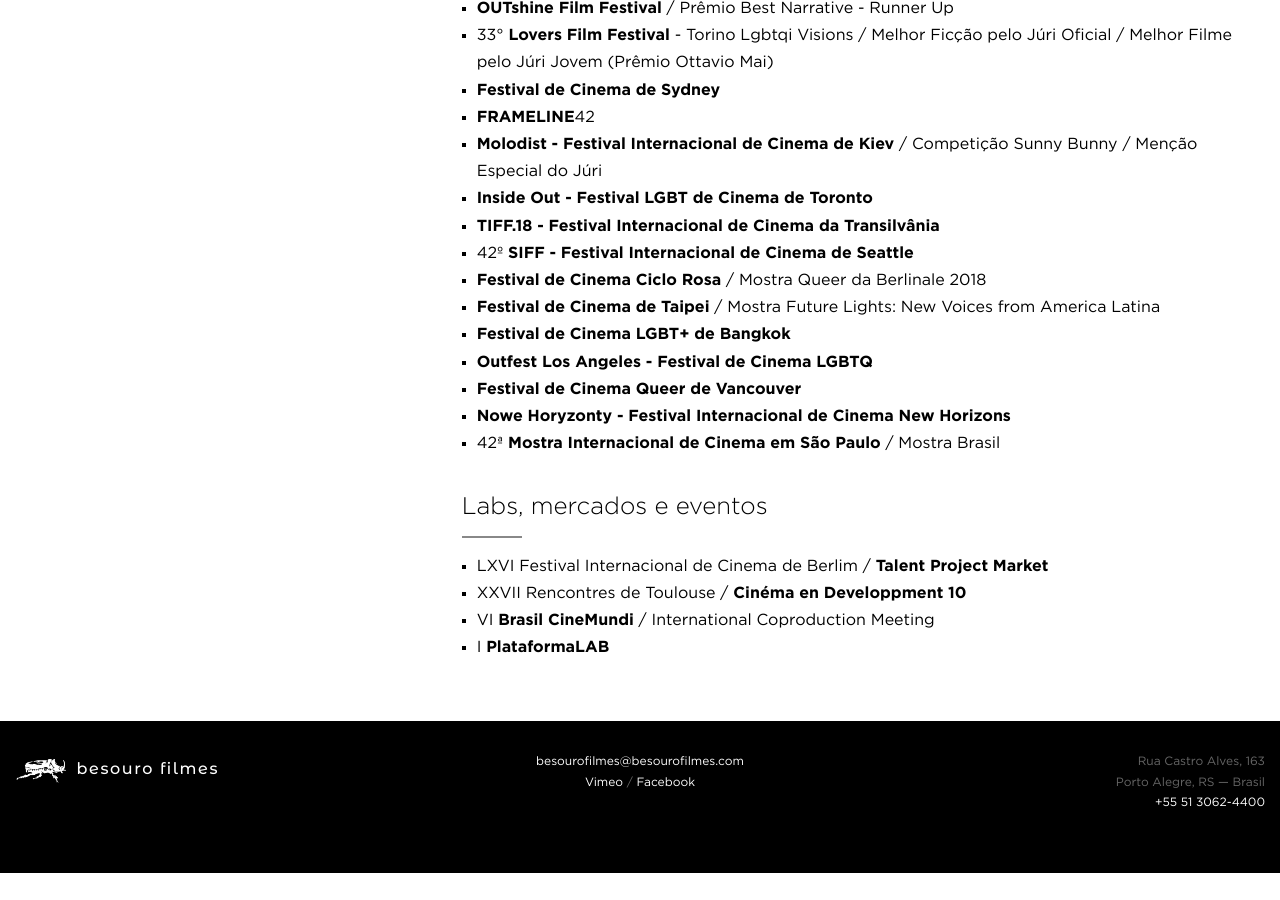
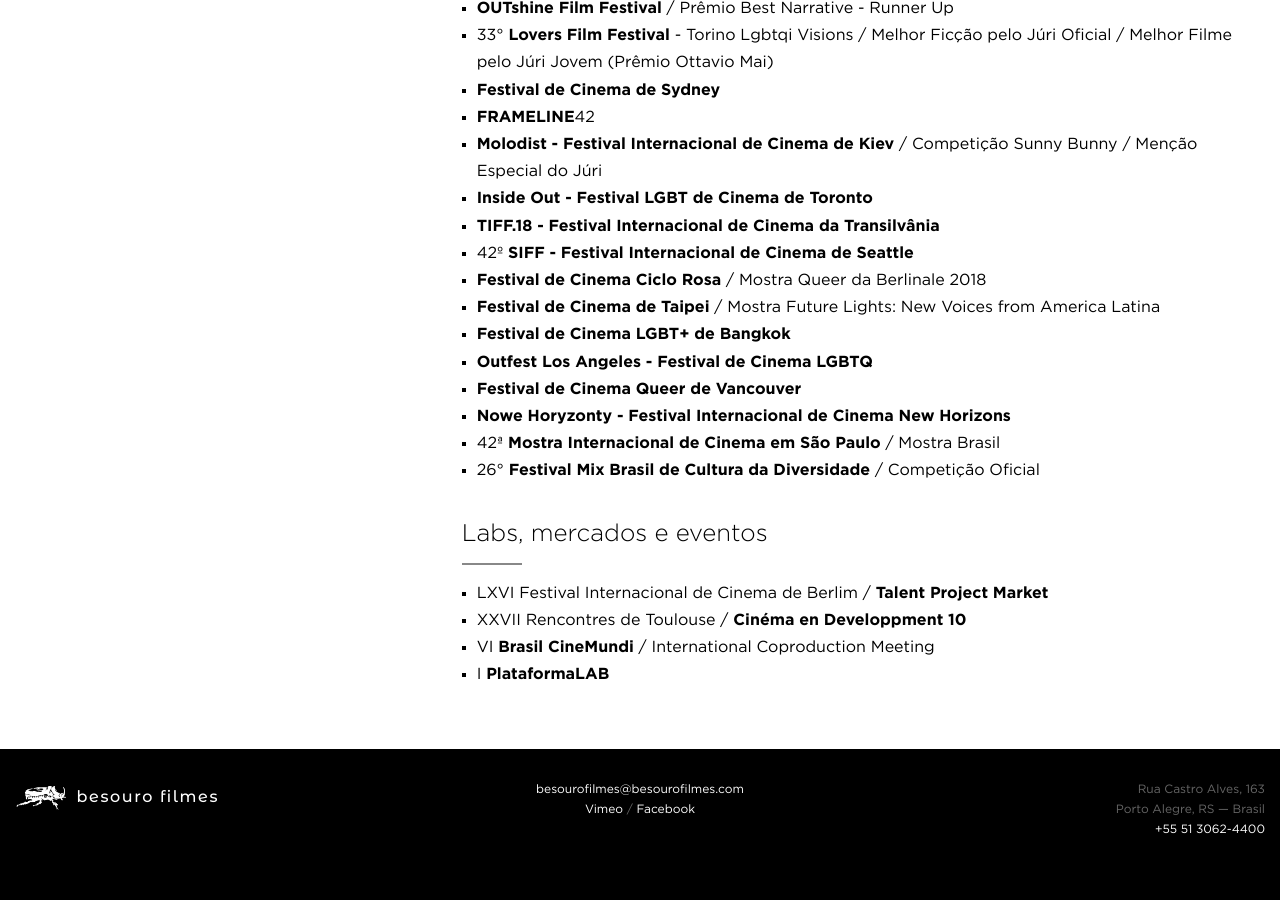
Before and after one commit to arthrfrts/besouro, a Jekyll site: the page built from _projects/tintabruta.md, in a window 1280 px wide and 900 px high, scrolled down 1198 px. Built offline with Jekyll 4.4.1, drawn with Linux system fonts in a browser that asks for light colours; before the commit the page ends 2071 px from its top, so only the background shows below that.

Commit message:
Updated Tintabruta

```diff
--- a/_projects/tintabruta.md
+++ b/_projects/tintabruta.md
@@ -47,6 +47,7 @@
 * **Festival de Cinema Queer de Vancouver**
 * **Nowe Horyzonty - Festival Internacional de Cinema New Horizons**
 * 42ª **Mostra Internacional de Cinema em São Paulo** / Mostra Brasil
+* 26° **Festival Mix Brasil de Cultura da Diversidade** / Competição Oficial
 
 ## Labs, mercados e eventos
 * LXVI Festival Internacional de Cinema de Berlim / **Talent Project Market**
```
